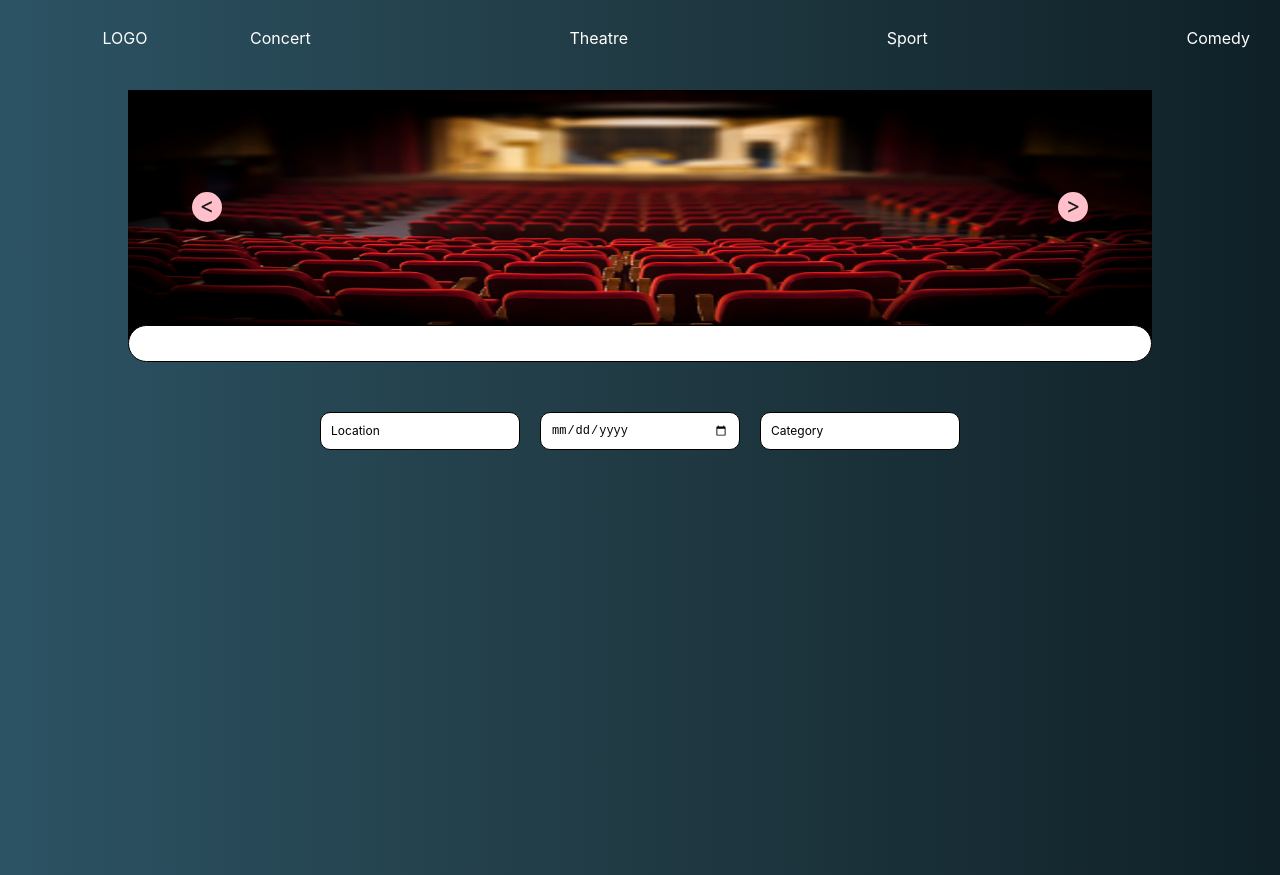
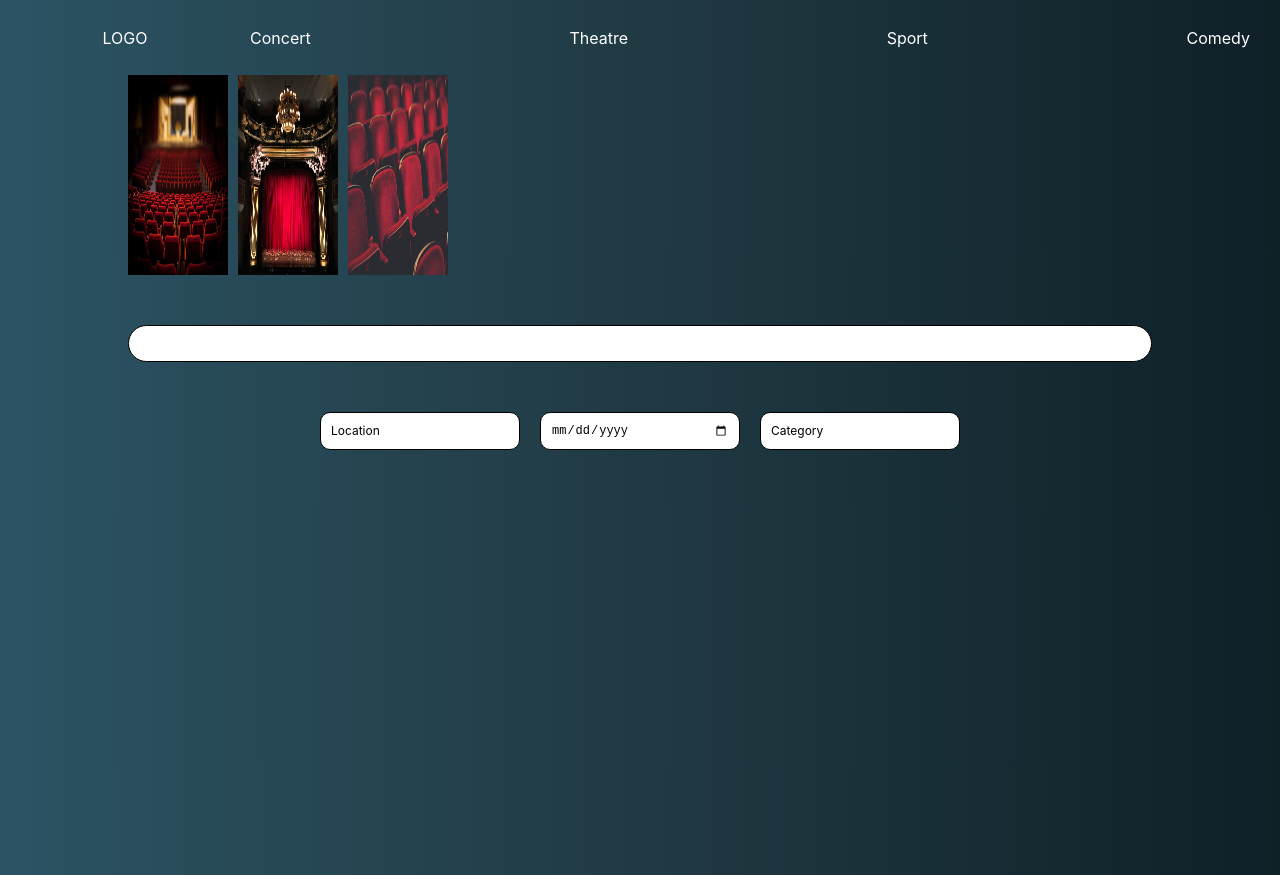
Before and after one commit to et41/ticket-app, a Next.js app: page / in a window 1280 px wide. Built offline with nearby package versions, Linux system fonts and the light colour scheme.

Commit message:
slider change

```diff
--- a/components/Slider/slider.js
+++ b/components/Slider/slider.js
@@ -30,11 +30,22 @@ export default function Slider(  ) {
 	console.log("importantEvents", `/images/event${sliderIndex}.jpg`, checkActive(1) );
 
 	return (
-		<>
-			<SliderBtn />
+		<div className={sliderStyle.slider}>
+			{/*<SliderBtn />
 			<div className={sliderStyle.slider}>
 					<Image key={sliderIndex} src={`/images/event${sliderIndex}.jpg`} layout="fill" className={sliderIndex.image}/>
+			</div>*/}
+			<div className={sliderStyle.slider1} >
+				<Image src={"/images/event0.jpg"} width={100} height={200} />
 			</div>
-		</>
+			<div className={sliderStyle.slider2} >
+				<Image src={"/images/event1.jpg"} width={100} height={200} />
+			</div>
+			<div className={sliderStyle.slider1} >
+				<Image src={"/images/event2.jpg"} width={100} height={200} />
+			</div>
+
+
+		</div>
 	)
 }
--- a/styles/Slider.module.css
+++ b/styles/Slider.module.css
@@ -1,11 +1,9 @@
 .slider {
 	position: absolute;
-	top: 80px;
+	display: flex;
 	height: 250px;
 	left: 10%;
-	width: 80%;
-	margin-top: 10px;
-	z-index: 0;
+	gap: 10px;
 }
 
 .image {
```
